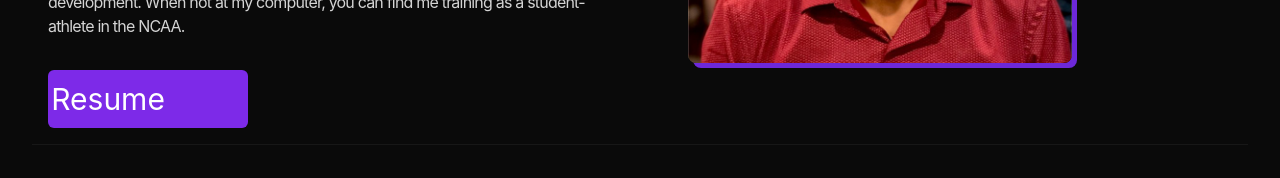
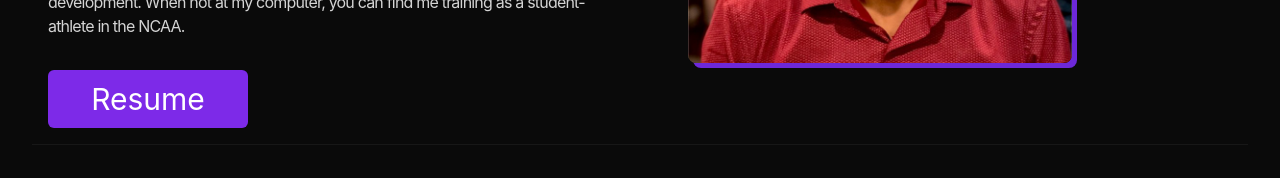
Before and after one commit to mlgknight/React-Portfolio, a React (Vite) app: page / in a window 1280 px wide. Shown: the part 588-766 px from the top of the page. Built offline with nearby package versions, Linux system fonts and the light colour scheme.

Commit message:
Add files via upload

```diff
--- a/src/components/Hero.jsx
+++ b/src/components/Hero.jsx
@@ -55,7 +55,7 @@ export default function Hero() {
 							href="/src/assets/resume.pdf"
 							target="_blank"
 							rel="noopener noreferrer"
-							className="button text-3xl w-50 px-4 py-2 bg-blue-500 text-white rounded-lg hover:bg-blue-600 transition duration-300"
+							className="button text-center text-3xl w-50 px-4 py-2 bg-blue-500 text-white rounded-lg hover:bg-blue-600 transition duration-300"
 						>
 							Resume
 						</a>
```
